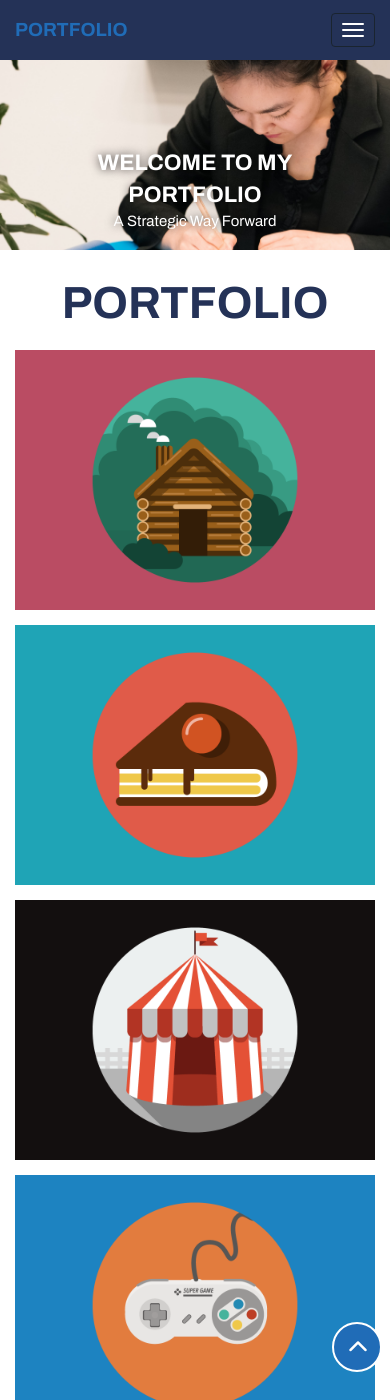
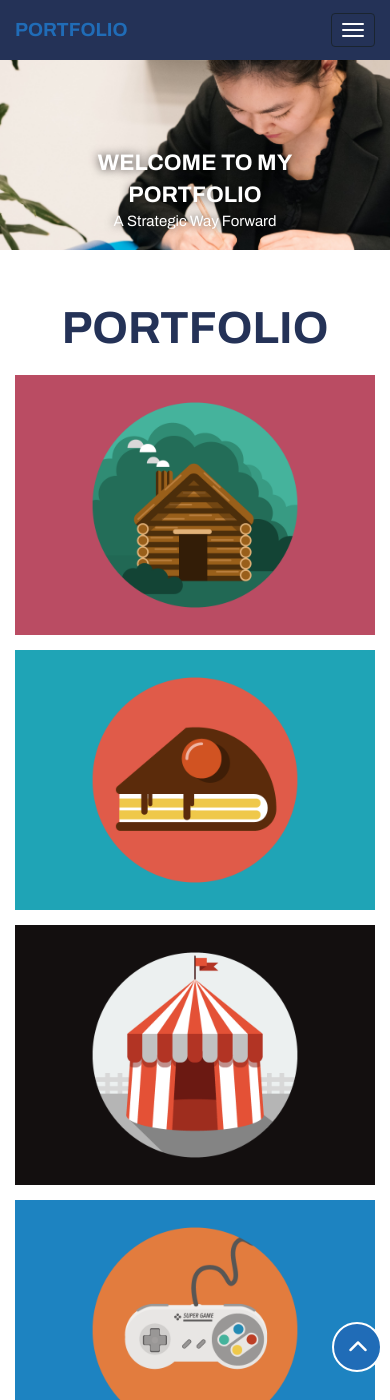
Before and after one commit to Kelly-Portfolio/Kelly-Portfolio.github.io, a Jekyll site: the page built from _posts/2014-07-18-project-1.markdown, in a window 390 px wide and 1400 px high. Built offline with Jekyll 4.4.1, drawn with Linux system fonts in a browser that asks for light colours.

Commit message:
100 padding media section

```diff
--- a/_includes/css/main.css
+++ b/_includes/css/main.css
@@ -248,11 +248,11 @@ section.success {
 
 @media(max-width:767px) {
     section {
-        padding: 75px 0;
+        padding: 100px 0;
     }
 
     section.first {
-        padding-top: 75px;
+        padding-top: 100px;
     }
 }
 
```
